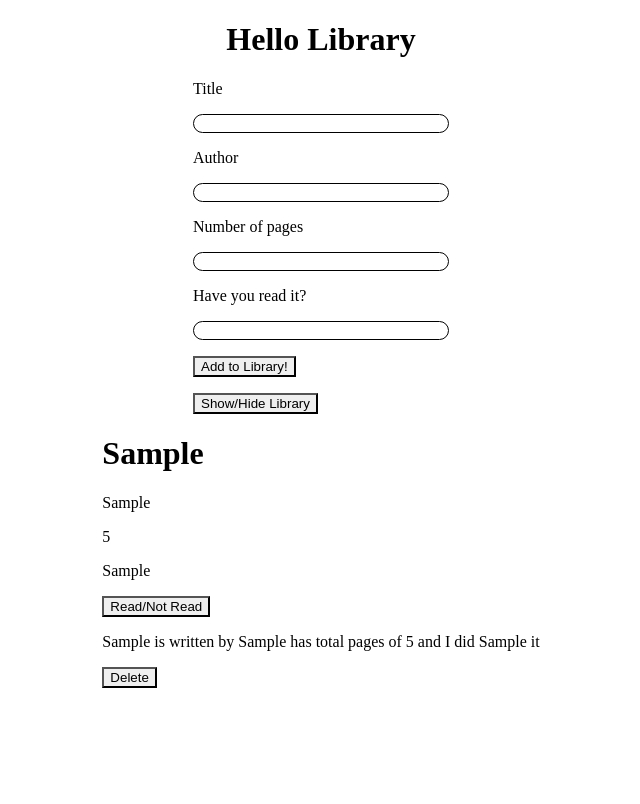
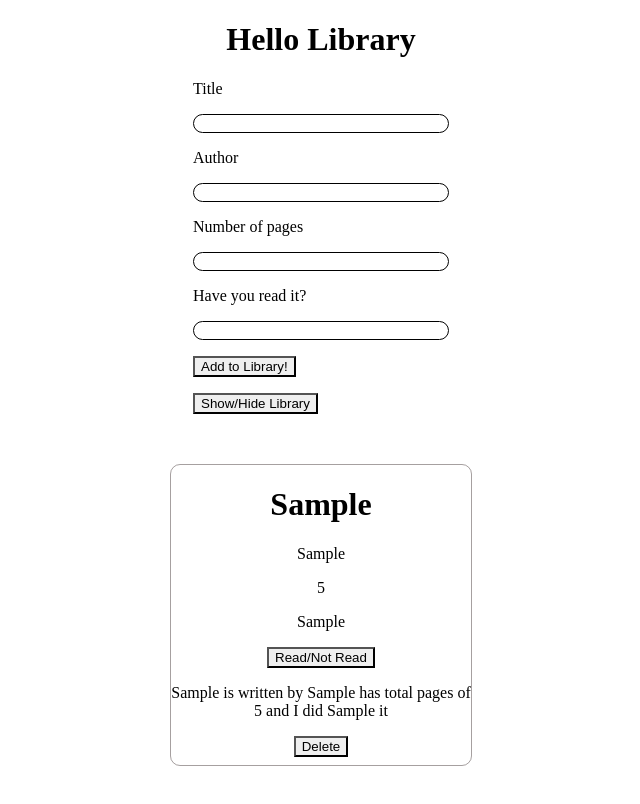
Before and after one commit to ensklc93/Library, a plain HTML site: page index.html in a window 1280 px wide. Both pictures are taken after typing "Sample", "Sample", "5", "Sample" into the empty fields and a click on the button "Add to Library!". Shown: the whole page, without its empty margins (319-959 px from the left). Drawn offline with Linux system fonts and the light colour scheme.

Commit message:
Styling the divs inside the container
Adding styling to the divs to have a card-like style.

Changed the input styling

Added compatibility styling for browsers

```diff
--- a/style.css
+++ b/style.css
@@ -1,4 +1,5 @@
-html, body {
+html,
+body {
     padding: 0;
     margin: 0;
     box-sizing: border-box;
@@ -15,14 +16,23 @@ body {
     display: flex;
     flex-direction: column;
     align-items: center;
-
 }
 
 input {
-    appearance: none;
     border: 1px solid black;
     border-radius: 10px;
 }
+
+input[type=number] {
+    appearance: textfield;
+}
+
+input::-webkit-outer-spin-button,
+input::-webkit-inner-spin-button {
+    appearance: none;
+    margin: 0;
+}
+
 
 button {
     appearance: none;
@@ -30,11 +40,25 @@ button {
     width: fit-content;
 }
 
-.container {
+.wrapper~div {
     display: none;
 }
 
-.container-show {
+.wrapper~.container-show {
     display: flex;
-    flex-direction: column;
+    flex-wrap: wrap;
+    gap: 1rem;
+    padding: 50px;
 }
+
+.container-show>div {
+    border: 1px solid rgba(80, 67, 67, 0.505);
+    border-radius: 10px;
+    width: 300px;
+    height: 300px;
+    text-align: center;
+}
+
+input[type="radio"] {
+    padding: 5px;
+}
```
